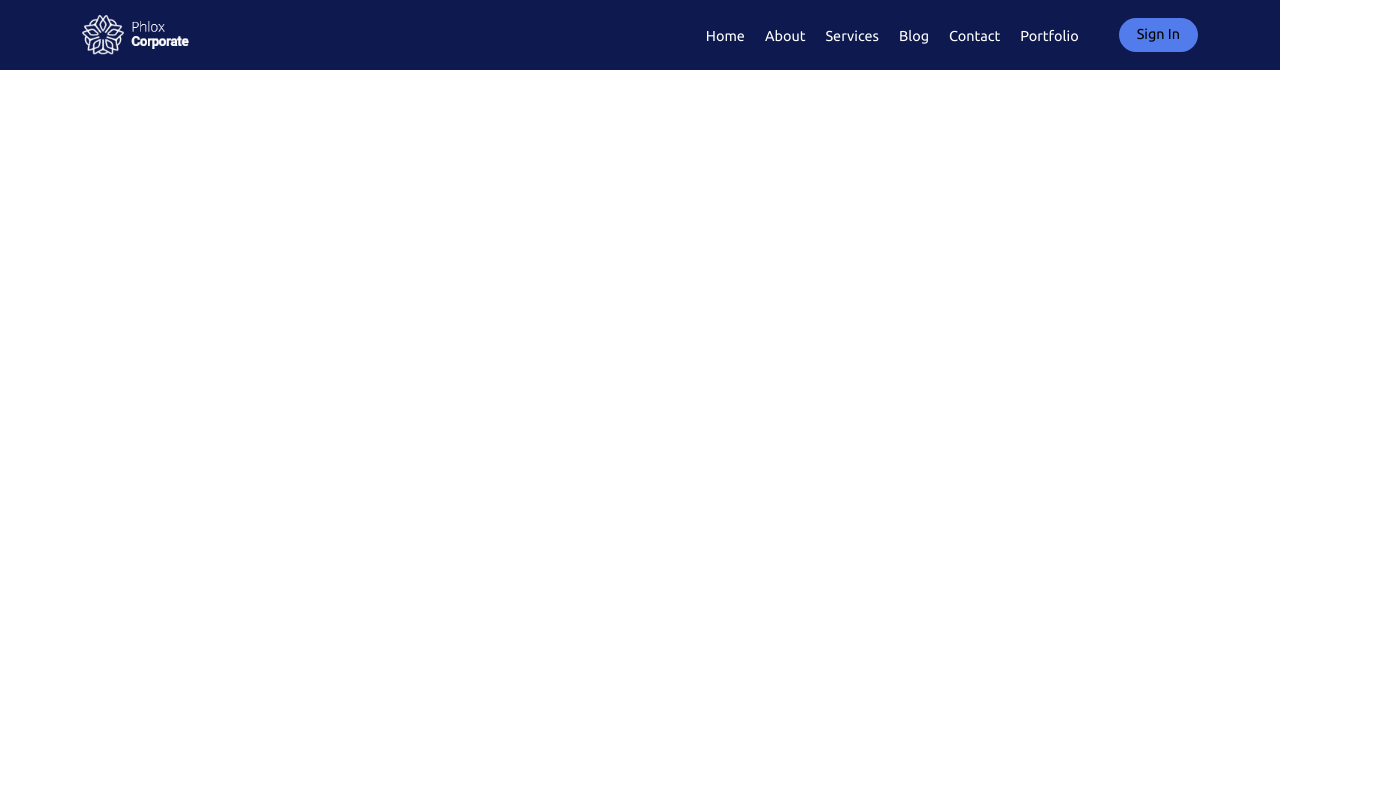
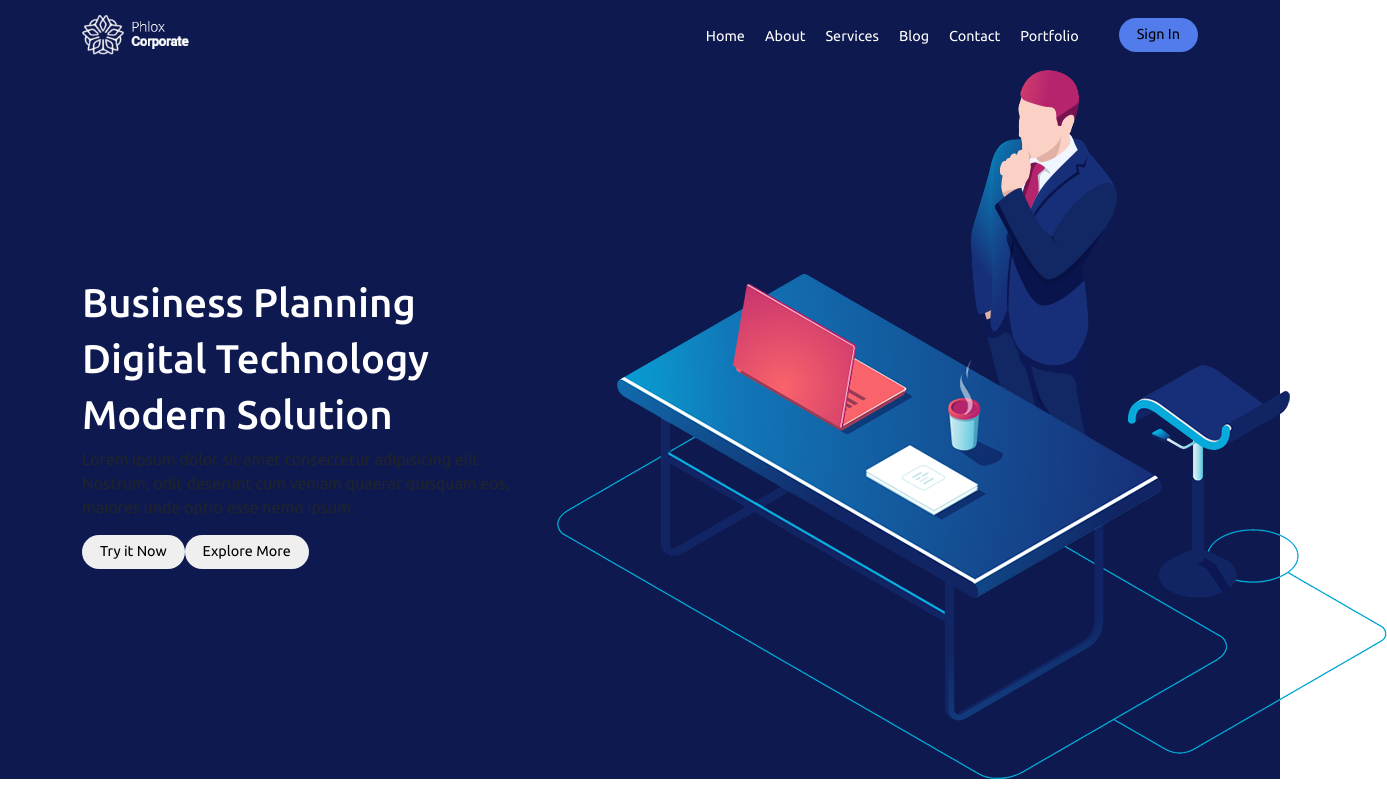
Before and after one commit to saff-it/proj-html-vuejs, a Vue app: page / in a window 1280 px wide. Shown: the whole page, 1387 px wide, since content can reach past the window. Built offline with nearby package versions, Linux system fonts and the light colour scheme.

Commit message:
Header - hero section is set up, style missing

```diff
--- a/src/components/siteHeader.vue
+++ b/src/components/siteHeader.vue
@@ -10,7 +10,7 @@
             <div class="ms_nav-list">
 
                 <ul>
-                    <li v-for="(link, index) in headerNavLinks" :key="index"> {{link.text}}</li>
+                    <li v-for="(link, index) in headerNavLinks" :key="index"> {{ link.text }}</li>
 
                 </ul>
 
@@ -21,8 +21,30 @@
             </div>
         </nav>
 
-        <div class="ms_hero">
+        <div class="container ms_hero">
+            <div class="row align-items-center">
+                <div class="col-5 ">
 
+                    <div class="text-white">
+                        <h1>Business Planning</h1>
+                        <h1>Digital Technology</h1>
+                        <h1>Modern Solution</h1>
+                    </div>
+
+
+                    <p>Lorem ipsum dolor sit amet consectetur adipisicing elit. Nostrum, odit deserunt cum veniam
+                        quaerat quisquam eos, maiores unde optio esse nemo ipsum.</p>
+
+                    <div class="ms_hero-btns">
+                        <button>Try it Now</button>
+                        <button>Explore More</button>
+                    </div>
+                </div>
+
+                <div class="col-7">
+                    <img src="../assets/img/header.png" alt="Hero pic">
+                </div>
+            </div>
         </div>
 
     </header>
@@ -31,26 +53,26 @@
 <script>
 export default {
 
-    data: function() {
-    return{
+    data: function () {
+        return {
 
             headerNavLinks: [
                 {
                     text: 'Home',
                     url: '#',
-            },{
+                }, {
                     text: 'About',
                     url: '#',
-            },{
+                }, {
                     text: 'Services',
                     url: '#',
-            },{
+                }, {
                     text: 'Blog',
                     url: '#',
-            },{
+                }, {
                     text: 'Contact',
                     url: '#',
-            },{
+                }, {
                     text: 'Portfolio',
                     url: '#',
                 },
@@ -67,35 +89,38 @@ export default {
 <style lang="scss">
 @import "../styles/general.scss";
 @import "../styles/variables.scss";
+@import "../styles/mixins.scss";
 
 
-header{
+// TOP HEADER
+
+header {
     background-color: $colorBg9;
 }
 
-nav.ms_top-header{
+nav.ms_top-header {
     display: flex;
     justify-content: space-between;
     align-items: center;
 }
 
-.ms_logo-container img{
+.ms_logo-container img {
     width: 75%;
     padding: 15px 0;
 
 }
 
-.ms_nav-list{
+.ms_nav-list {
     display: flex;
     align-items: center;
 
 
-    ul{
+    ul {
         list-style: none;
         margin: 0 30px;
 
 
-        li{
+        li {
             display: inline-block;
             margin: 0 10px;
             color: white;
@@ -106,13 +131,20 @@ nav.ms_top-header{
 
     }
 
-    button{
-        border: none;
-        border-radius: 20px;
-        padding: 6px 18px;
-        font-size: 0.9rem;
+    button {
+        @include buttonLayout;
         background-color: $colorBg3;
     }
 }
 
+// HERO
+
+.ms_hero-btns button{
+    @include buttonLayout;
+
+
+}
+
+
+
 </style>
--- /dev/null
+++ b/src/styles/mixins.scss
@@ -0,0 +1,6 @@
+@mixin buttonLayout{
+    border: none;
+    border-radius: 20px;
+    padding: 6px 18px;
+    font-size: 0.9rem
+}
```
Lines whose indentation alone changed are shown as unchanged.
